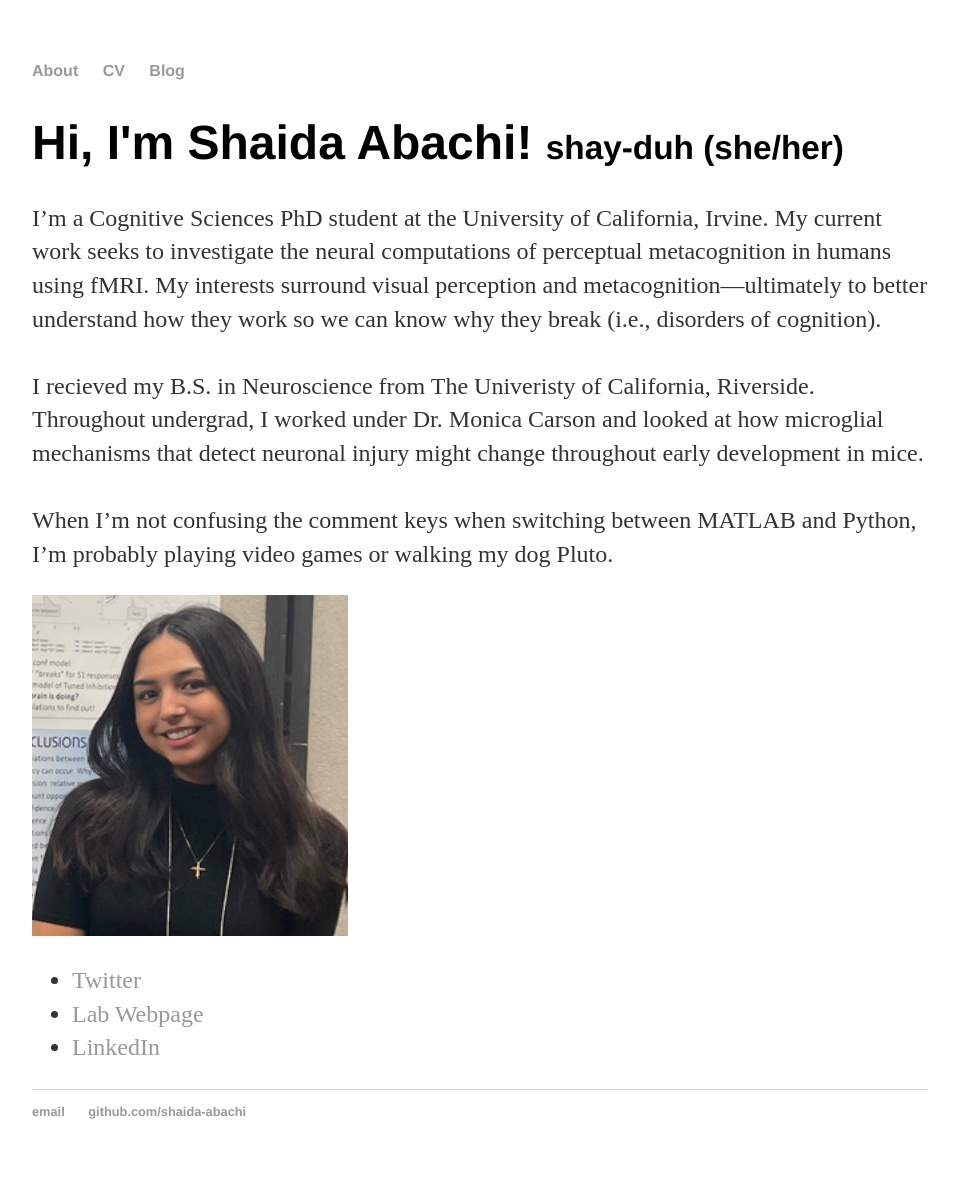
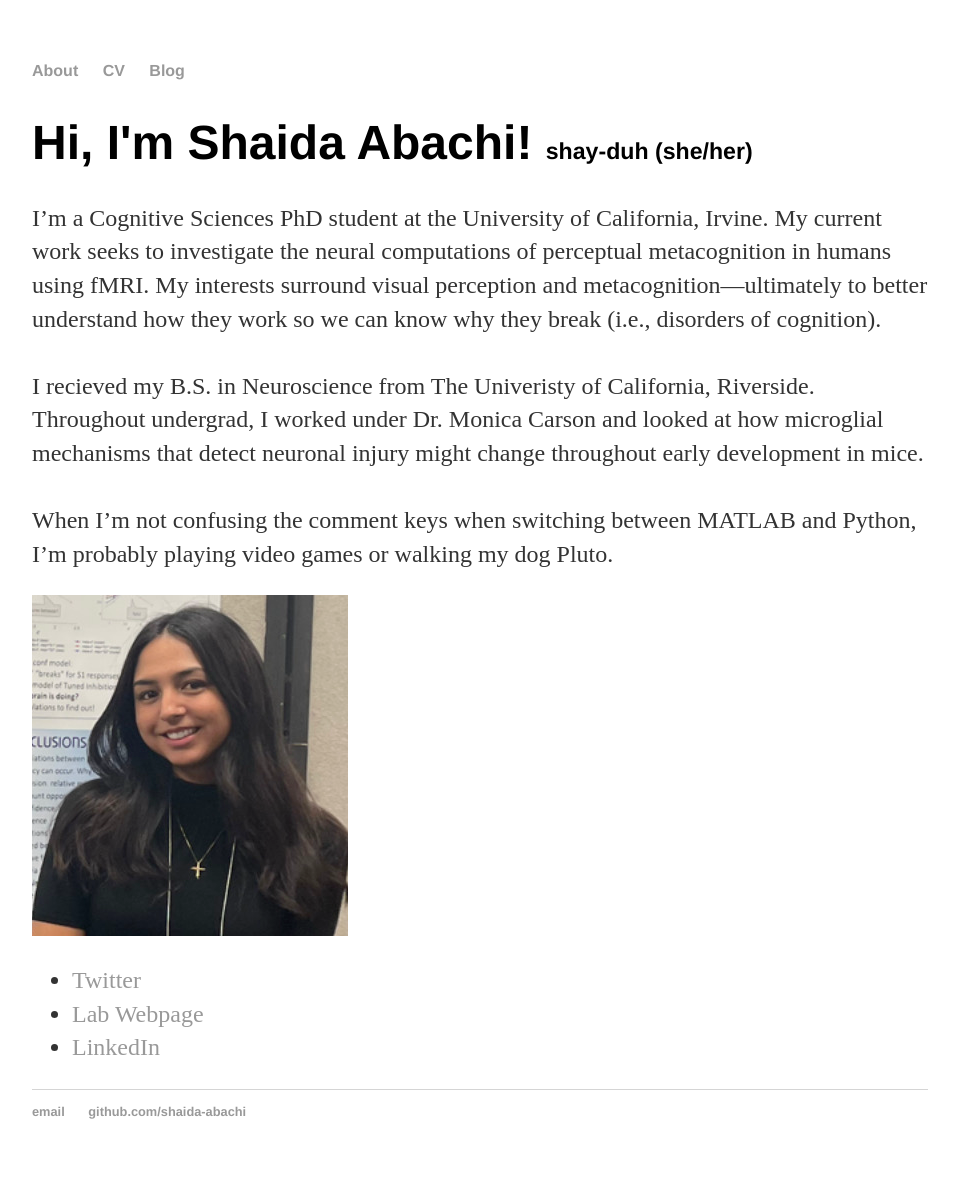
Before and after one commit to shaida-abachi/shaida-abachi.github.io, a Jekyll site: the page built from index.html, in a window 1280 px wide. Shown: the whole page, without its empty margins (160-1119 px from the left). Built offline with Jekyll 4.4.1, drawn with Linux system fonts in a browser that asks for light colours.

```diff
--- a/index.html
+++ b/index.html
@@ -4,7 +4,7 @@ title: Shaida Abachi
 ---
 
 		<div class="blurb">
-			<h1>Hi, I'm Shaida Abachi! <small><small>shay-duh (she/her)</small></small></h1>
+			<h1>Hi, I'm Shaida Abachi! <small><small><small><small>shay-duh (she/her)</small></small></small></small></h1>
 
 			<p>I’m a Cognitive Sciences PhD student at the University of California, Irvine. My current work seeks to investigate the neural computations of perceptual metacognition in humans using fMRI.
 				My interests surround visual perception and metacognition—ultimately to better understand how they work so we can know why they break (i.e., disorders of cognition).<br><br>
```
